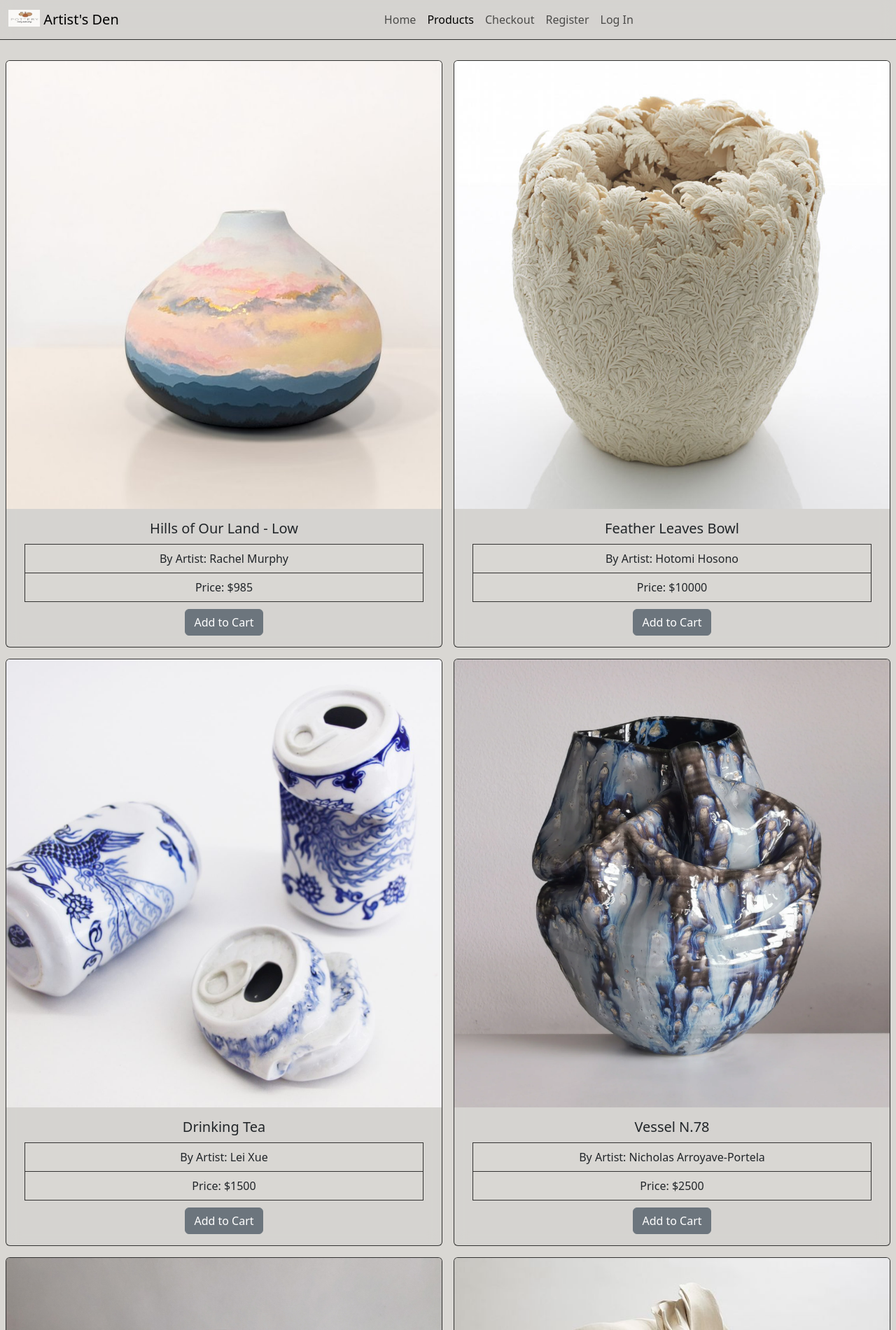
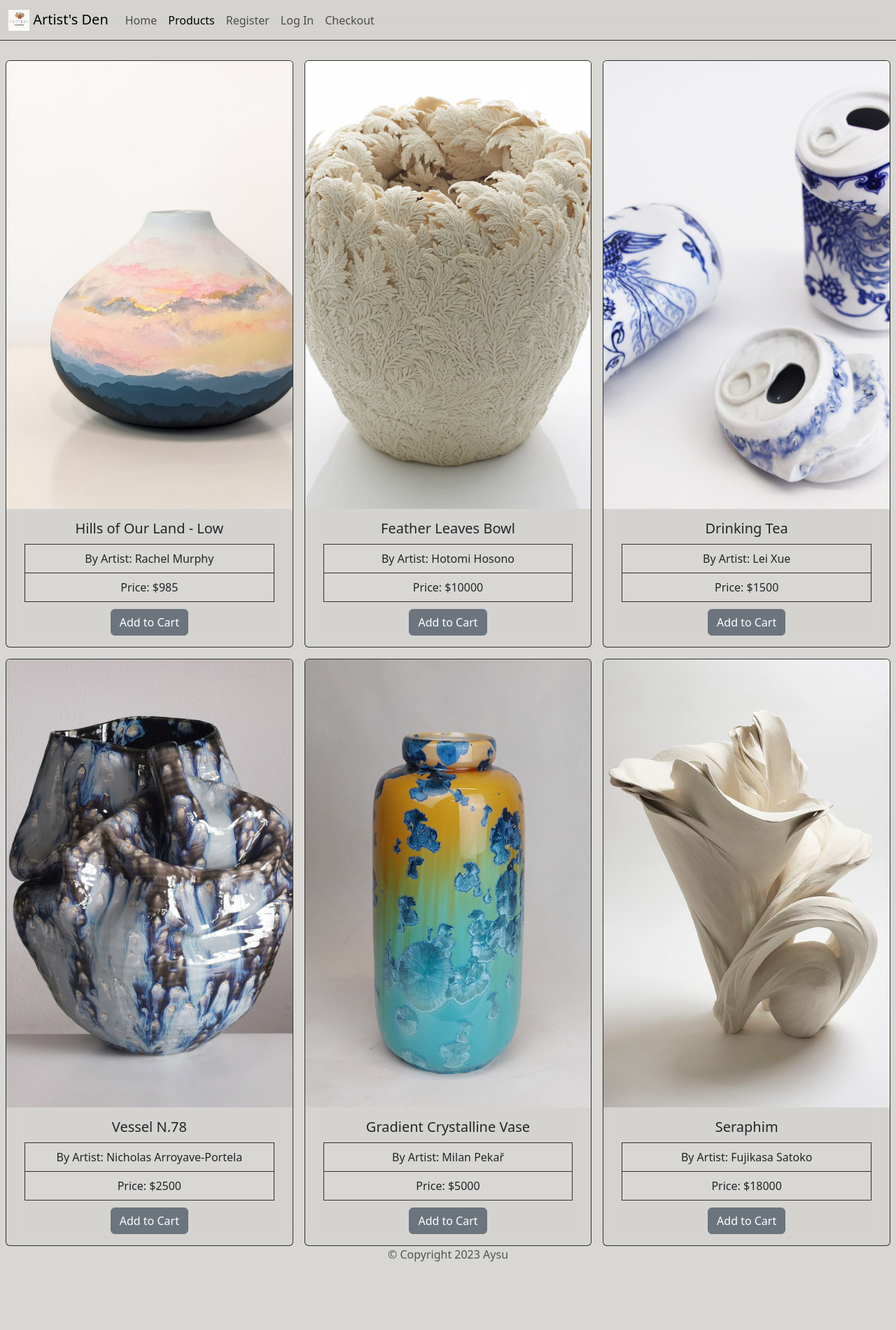
Before and after one commit to kitsuana/CapstoneOne_Ecommerce, a plain HTML site: page products.html in a window 1280 px wide. Shown: the top 1900 px of the page at 70% size. After the commit the page ends 1804 px from the top, so only its background shows below. Drawn offline with nearby package versions, Linux system fonts and the light colour scheme.

```diff
--- a/css/styles.css
+++ b/css/styles.css
@@ -14,10 +14,17 @@ body {
     text-align: center;
 }
 
-body ul, p {
+p {
     max-width: 960px;
     margin: auto;
 }
+
+#featuredArtists ul {
+    max-width: 300px;
+    margin: auto;
+    list-style-type: none;
+}
+
 
 #artistQuote {
     padding-top: 15px;
@@ -66,6 +73,10 @@ body ul, p {
     color: black;
 }
 
+#featuredArtist {
+    list-style-position: inside;
+}
+
 form-valid-color {color: darkolivegreen};
 form-valid-border-color {border-color: darkolivegreen};
 form-invalid-color {color: maroon};
--- a/products.html
+++ b/products.html
@@ -13,7 +13,7 @@
       <nav class="navbar navbar-expand-lg fixed-top">
         <div class="container-fluid">
           <a class="navbar-brand" href="#">
-            <img src="images/pottery-ceramics-logo-design-three-260nw-2285739799.jpg" alt="ceramicsLogo" width="45" height="24" class="d-inline-block align-text-top">
+            <img src="images/pottery-ceramics-logo-design-three-260nw-2285739799.jpg" alt="ceramicsLogo" width="30" height="30" class="d-inline-block align-text-top">
             Artist's Den
           </a>
           <button class="navbar-toggler" type="button" data-bs-toggle="collapse" data-bs-target="#navbarSupportedContent" aria-controls="navbarSupportedContent" aria-expanded="false" aria-label="Toggle navigation">
@@ -28,13 +28,13 @@
                 <a class="nav-link active" aria-current="page" href="products-services.html">Products</a>
               </li>
               <li class="nav-item">
-                <a class="nav-link" href="checkout.html">Checkout</a>
-              </li>
-              <li class="nav-item">
                 <a class="nav-link" href="user-registration.html">Register</a>
               </li>
               <li class="nav-item">
                 <a class="nav-link" href="user-login.html">Log In</a>
+              </li>
+              <li class="nav-item">
+                <a class="nav-link" href="checkout.html">Checkout</a>
               </li>
             </ul>
           </div>
@@ -43,7 +43,7 @@
     </header>
 
     <div class="row d-flex justify-content-center align-items-center g-3" style="margin: auto;">
-      <div class="col-sm-6 mb-3 mb-sm-0">
+      <div class="col-md-4 col-sm-6 mb-3 mb-sm-0">
         <div class="card object h-100">
           <img src="images/PXL_20220322_024716886.PORTRAIT.jpeg" class="card-img-top" alt="Product Image">
           <div class="card-body">
@@ -57,7 +57,7 @@
         </div>
       </div>
 
-      <div class="col-sm-6 mb-3 mb-sm-0">
+      <div class="col-md-4 col-sm-6 mb-3 mb-sm-0">
         <div class="card object h-100">
           <img src="images/Feather-Leaves-Bowl-Hitomi-Hosono.jpg" class="card-img-top" alt="Product Image">
           <div class="card-body">
@@ -71,7 +71,7 @@
         </div>
       </div>
 
-      <div class="col-sm-6 mb-3 mb-sm-0">
+      <div class="col-md-4 col-sm-6 mb-3 mb-sm-0">
         <div class="card object h-100">
           <img src="images/Ceramic-Artists-Lei-Xue-1536x1134.jpg" class="card-img-top" alt="Product Image">
           <div class="card-body">
@@ -85,7 +85,7 @@
         </div>
       </div>
 
-      <div class="col-sm-6 mb-3 mb-sm-0">
+      <div class="col-md-4 col-sm-6 mb-3 mb-sm-0">
         <div class="card object h-100">
           <img src="images/AP_Ceramics_Nicholas_Arroyave_Portela_Sculpture_Vessel-2_main_1024x1024@2x.webp" class="card-img-top" alt="Product Image">
           <div class="card-body">
@@ -99,7 +99,7 @@
         </div>
       </div>
 
-      <div class="col-sm-6 mb-3 mb-sm-0">
+      <div class="col-md-4 col-sm-6 mb-3 mb-sm-0">
         <div class="card object h-100">
           <img src="images/Large-vase-high-Hight35cm-o16cm-705x705.jpg" class="card-img-top" alt="Product Image">
           <div class="card-body">
@@ -113,7 +113,7 @@
         </div>
       </div>
 
-      <div class="col-sm-6 mb-3 mb-sm-0">
+      <div class="col-md-4 col-sm-6 mb-3 mb-sm-0">
         <div class="card object h-100">
           <img src="images/d5eb7bf9c4fa152c6cadf5d42c2f6b5e.jpg" class="card-img-top" alt="Product Image">
           <div class="card-body">
@@ -128,6 +128,10 @@
       </div>
     </div>
 
+    <footer class="text-muted">
+      &copy; Copyright 2023 Aysu
+    </footer>
+
     <script src="https://cdn.jsdelivr.net/npm/bootstrap@5.3.2/dist/js/bootstrap.bundle.min.js" integrity="sha384-C6RzsynM9kWDrMNeT87bh95OGNyZPhcTNXj1NW7RuBCsyN/o0jlpcV8Qyq46cDfL" crossorigin="anonymous"></script>
   </body>
 </html>
```
Also changed, not shown: checkout.html (+8 -4 lines), index.html (+15 -8 lines), user-login.html (+8 -4 lines), user-registration.html (+8 -4 lines), images/61O1RnW5BgL._AC_UF1000,1000_QL80_.jpg (deleted), images/Screenshot 2023-10-12 180930.png (deleted), images/checkout-page.png (added), images/home-page.png (added), images/login-page.png (added), images/navbar-sm.png (added), images/products-page.png (added), images/registration-page.png (added), 1 other file.
